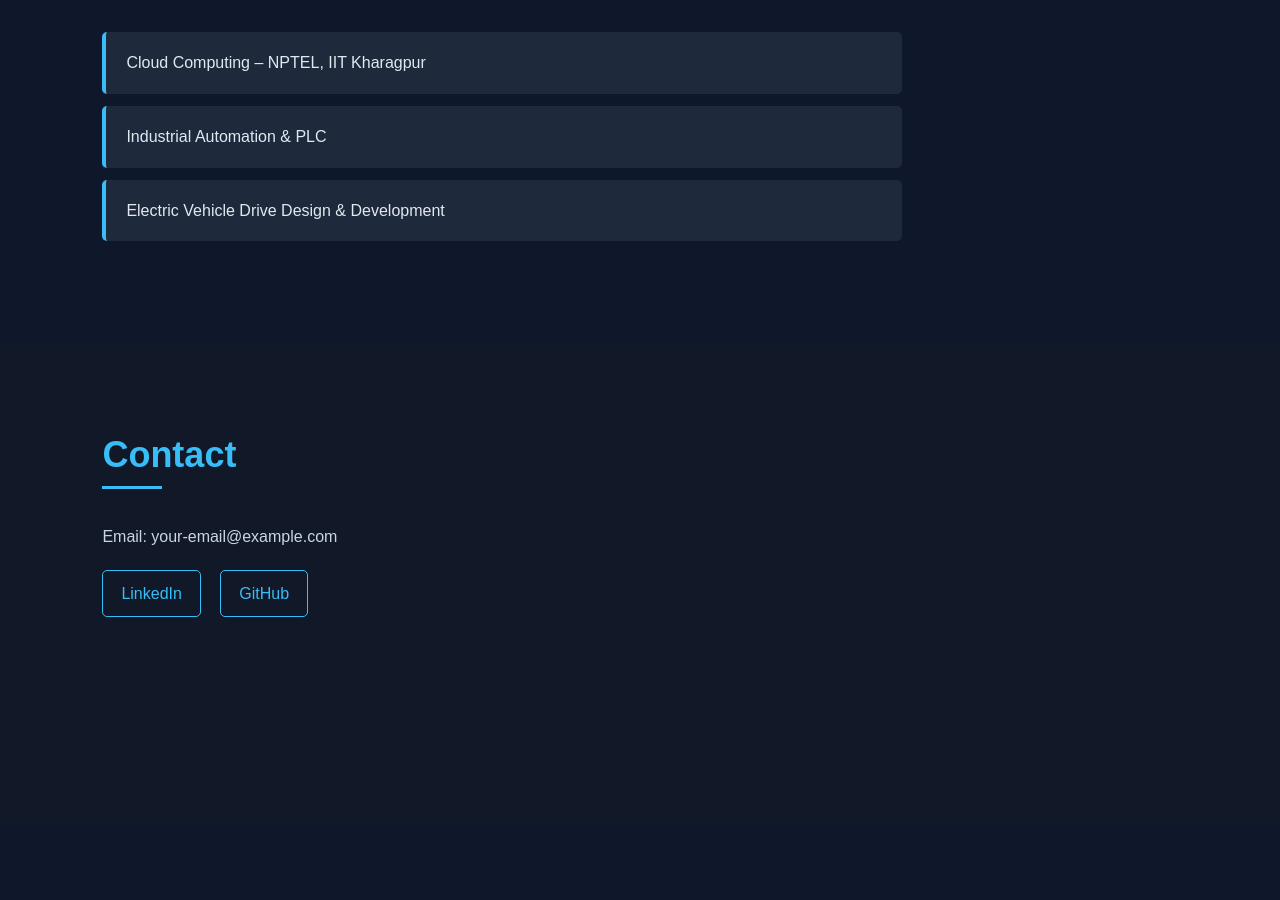
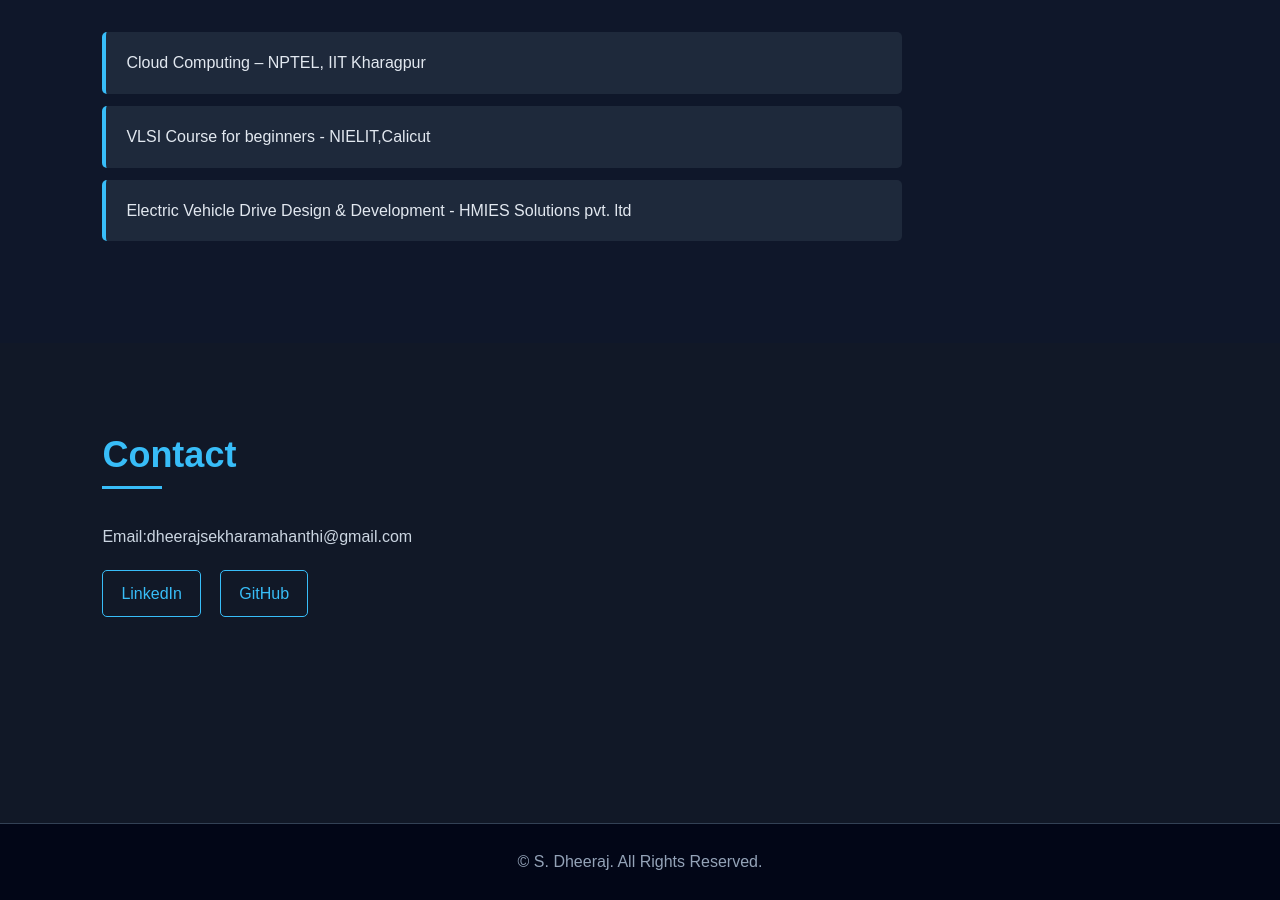
Before and after one commit to sdheeraj-projects/dheerajsekharamahanthi, a plain HTML site: page index.html in a window 1280 px wide. Shown: the part 2556-3456 px from the top of the page. Before the commit the page ends 3379 px from the top, so only its background shows below. Drawn offline with Linux system fonts and the light colour scheme.

Commit message:
Update index.html

```diff
--- a/index.html
+++ b/index.html
@@ -92,20 +92,23 @@
     <h2>Certifications</h2>
 
     <p>Cloud Computing – NPTEL, IIT Kharagpur</p>
-    <p>Industrial Automation & PLC</p>
-    <p>Electric Vehicle Drive Design & Development</p>
+    <p>VLSI Course for beginners - NIELIT,Calicut</p>
+    <p>Electric Vehicle Drive Design & Development - HMIES Solutions pvt. ltd</p>
 </section>
 
 <section id="contact">
     <h2>Contact</h2>
 
-    <p>Email: your-email@example.com</p>
+    <p>Email:dheerajsekharamahanthi@gmail.com</p>
 
     <a href="https://www.linkedin.com/">LinkedIn</a>
     <a href="https://github.com/">GitHub</a>
 </section>
 
 <script src="script.js"></script>
+    <footer>
+    <p>© <span id="year"></span> S. Dheeraj. All Rights Reserved.</p>
+</footer>
 
 </body>
 </html>
```
